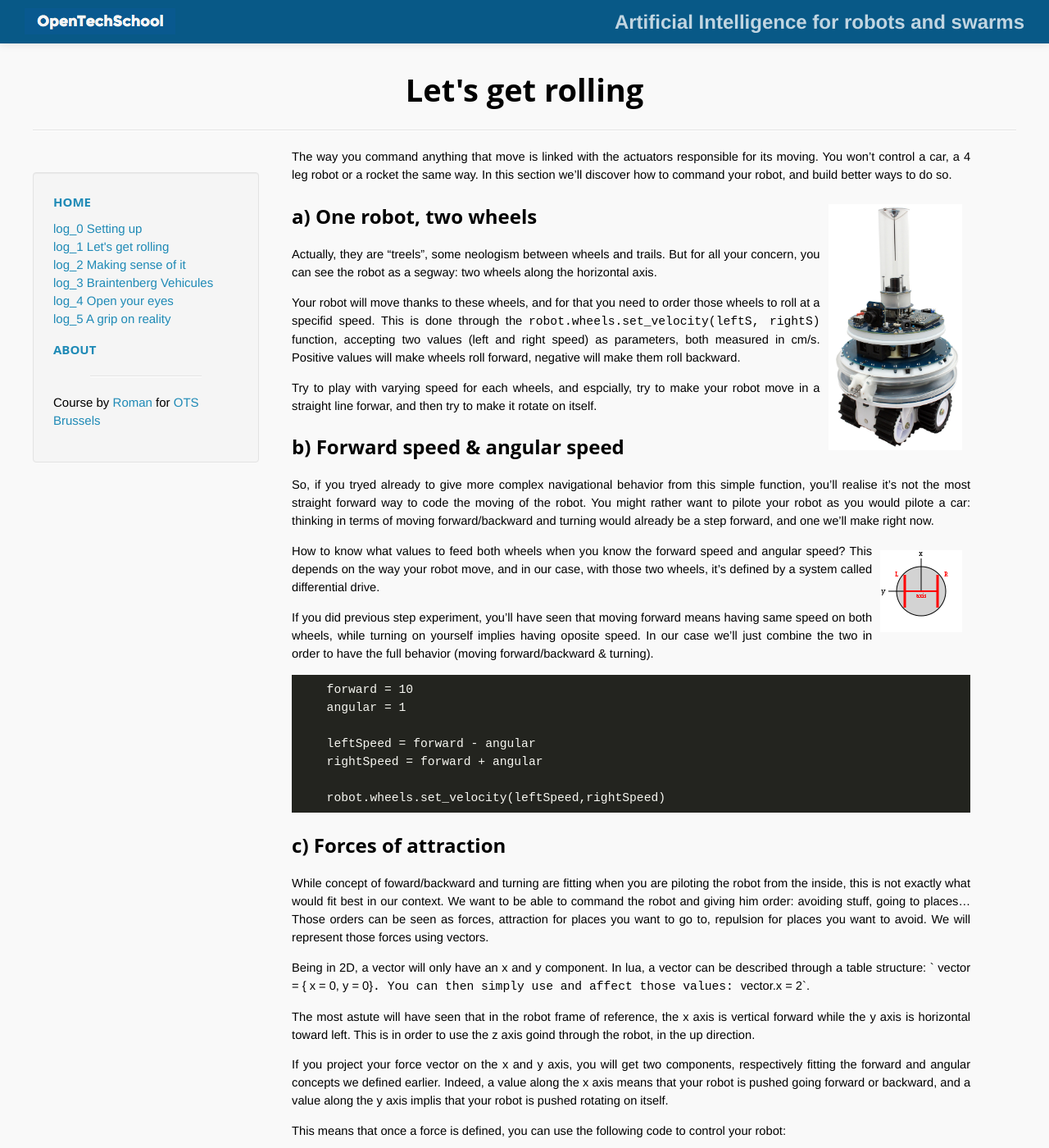
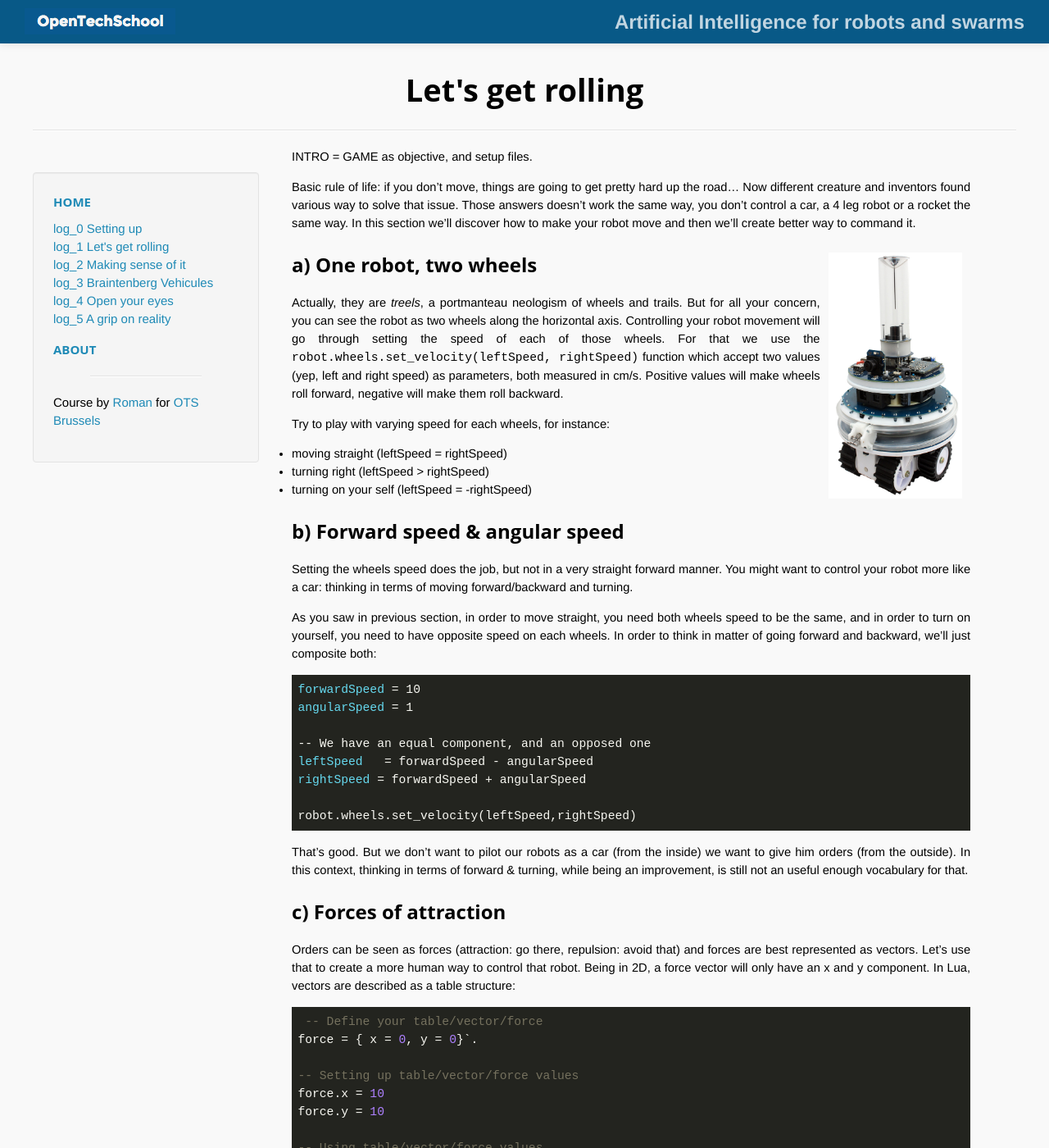
Before and after one commit to OpenTechSchool-Brussels/AI-for-robots-and-swarms, a Jekyll site: the page built from The-first-step.markdown, in a window 1280 px wide and 1400 px high. Shown: the whole window at 82% size. Built offline with Jekyll 4.4.1, drawn with Linux system fonts in a browser that asks for light colours; Markdown is read by kramdown in place of the engine named in the settings; some of the changed text lies outside the part shown.

Commit message:
Update The-first-step.markdown

````diff
--- a/The-first-step.markdown
+++ b/The-first-step.markdown
@@ -4,99 +4,116 @@
 num: 1
 ---
 
-The way you command anything that move is linked with the actuators responsible for its moving. You won't control a car, a 4 leg robot or a rocket the same way. In this section we'll discover how to command your robot, and build better ways to do so.
+INTRO = GAME as objective, and setup files.
+
+Basic rule of life: if you don't move, things are going to get pretty hard up the road... Now different creature and inventors found various way to solve that issue. Those answers doesn't work the same way, you don't control a car, a 4 leg robot or a rocket the same way. In this section we'll discover how to make your robot move and then we'll create better way to command it.
 
 <img src="./assets/marxbot.jpg" alt="picture of the marxbot" style="height:300px; float:right; margin:10px;">
 
 ## a) One robot, two wheels
-Actually, they are "treels", some neologism between wheels and trails. But for all your concern, you can see the robot as a segway: two wheels along the horizontal axis.
+Actually, they are *treels*, a portmanteau neologism of wheels and trails. But for all your concern, you can see the robot as two wheels along the horizontal axis. Controlling your robot movement will go through setting the speed of each of those wheels. For that we use the `robot.wheels.set_velocity(leftSpeed, rightSpeed)` function which accept two values (yep, left and right speed) as parameters, both measured in cm/s. Positive values will make wheels roll forward, negative will make them roll backward.
 
-Your robot will move thanks to these wheels, and for that you need to order those wheels to roll at a specifid speed. This is done through the `robot.wheels.set_velocity(leftS, rightS)` function, accepting two values (left and right speed) as parameters, both measured in cm/s. Positive values will make wheels roll forward, negative will make them roll backward.
+Try to play with varying speed for each wheels, for instance:
 
-Try to play with varying speed for each wheels, and espcially, try to make your robot move in a straight line forwar, and then try to make it rotate on itself.
+* moving straight (leftSpeed = rightSpeed)
+* turning right (leftSpeed > rightSpeed)
+* turning on your self (leftSpeed = -rightSpeed)
 
 ## b) Forward speed & angular speed
-So, if you tryed already to give more complex navigational behavior from this simple function, you'll realise it's not the most straight forward way to code the moving of the robot. You might rather want to pilote your robot as you would pilote a car: thinking in terms of moving forward/backward and turning would already be a step forward, and one we'll make right now.
+Setting the wheels speed does the job, but not in a very straight forward manner. You might want to control your robot more like a car: thinking in terms of moving forward/backward and turning.
+
+As you saw in previous section, in order to move straight, you need both wheels speed to be the same, and in order to turn on yourself, you need to have opposite speed on each wheels. In order to think in matter of going forward and backward, we'll just composite both:
+
+```lua
+forwardSpeed = 10
+angularSpeed = 1
+
+-- We have an equal component, and an opposed one
+leftSpeed   = forwardSpeed - angularSpeed
+rightSpeed = forwardSpeed + angularSpeed
+
+robot.wheels.set_velocity(leftSpeed,rightSpeed)
+```
+
+That's good. But we don't want to pilot our robots as a car (from the inside) we want to give him orders (from the outside). In this context, thinking in terms of forward & turning, while being an improvement, is still not an useful enough vocabulary for that.
+
+
+## c) Forces of attraction
+Orders can be seen as forces (attraction: go there, repulsion: avoid that) and forces are best represented as vectors. Let's use that to create a more human way to control that robot. Being in 2D, a force vector will only have an x and y component. In Lua, vectors are described as a table structure:
+
+```Lua
+ -- Define your table/vector/force
+force = { x = 0, y = 0}`.
+
+-- Setting up table/vector/force values
+force.x = 10
+force.y = 10
+
+-- Using table/vector/force values
+sum = force.x + force.y
+```
 
 <img src="./assets/robot_wheels.png" alt="picture of the differential drive" style="float:right; margin:10px;">
 
-How to know what values to feed both wheels when you know the forward speed and angular speed? This depends on the way your robot move, and in our case, with those two wheels, it's defined by a system called differential drive.
-
-If you did previous step experiment, you'll have seen that moving forward means having same speed on both wheels, while turning on yourself implies having oposite speed. In our case we'll just combine the two in order to have the full behavior (moving forward/backward & turning).
+If you look at the reference on the right, you will see that in order to have a coherent 3D axis, and a z going through the robot in the up direction, we ended up have the x axis vertical forward and the y axis horizontal left. This means that the *force.x* component of the force will impact forward/backward movement (force.x > 0 implies forward movement) and the *force.y* component will impact turning (force.y > 0 implies turning on the left, since the y axis goes toward the left). All in all, here it how it looks like in code:
 
 ```lua
-    forward = 10
-    angular = 1
+force = {x =10, y=5}
 
-    leftSpeed = forward - angular
-    rightSpeed = forward + angular
+ -- The multiplying factors define how strong
+ -- the robot turns and moves forward
+forwardSpeed = force.x * 1.0
+angularSpeed = force.y * 0.3
 
-    robot.wheels.set_velocity(leftSpeed,rightSpeed)
+leftSpeed   = forwardSpeed - angularSpeed
+rightSpeed = forwardSpeed + angularSpeed
+
+robot.wheels.set_velocity(leftSpeed,rightSpeed)
 ```
 
-## c) Forces of attraction
-While concept of foward/backward and turning are fitting when you are piloting the robot from the inside, this is not exactly what would fit best in our context. We want to be able to command the robot and giving him order: avoiding stuff, going to places... Those orders can be seen as forces, attraction for places you want to go to, repulsion for places you want to avoid. We will represent those forces using vectors.
+Not only does this allow for a more human way to control the robot, it's also a very generic way to control it. For instance, when many forces are applied to the robot, you only need to add them before applying the previous snippet of code, how great is that?!
 
-Being in 2D, a vector will only have an x and y component. In lua, a vector can be described through a table structure: ` vector = { x = 0, y = 0}`. You can then simply use and affect those values: `vector.x = 2`.
-
-The most astute will have seen that in the robot frame of reference, the x axis is vertical forward while the y axis is horizontal toward left. This is in order to use the z axis goind through the robot, in the up direction.
-
-If you project your force vector on the x and y axis, you will get two components, respectively fitting the forward and angular concepts we defined earlier. Indeed, a value along the x axis means that your robot is pushed going forward or backward, and a value along the y axis implis that your robot is pushed rotating on itself.
-
-This means that once a force is defined, you can use the following code to control your robot:
-
-
-```lua
-    force = {x =10, y=5}
-
-    forward = force.x * 1.0 -- Those multiplyng factors define how strong
-    angular = force.y * 0.3 -- the robot turns and moves forward
-
-    leftSpeed = forward - angular
-    rightSpeed = forward + angular
-
-    robot.wheels.set_velocity(leftSpeed,rightSpeed)
-```
-
-Once satisfied with the behavior, you can even sum up the previous lines in only one (plus the definition of the force).
-
-Not only does this allow a more human way of controlling the robot, it's also a very generic way to control it. For instance, when many forces are applied to the robot, you only need to add them before applying the previous snippnet of code.
-
-Since it'll be a piece of code we'll reuse a lot and won't change much (if at al), let's make it a function that takes a force as input, and setup the speed of the wheels:
+Since it'll be a piece of code we'll reuse a lot and won't change much (if at all), let's make it a function that takes a force as input, and setup the speed of the wheels:
 
 ```lua
 function speedFromForce(f)
-    kF = 1.0
-    kA = 1.0
+    forwardSpeed = f.x * 1.0
+    angularSpeed = f.y * 0.3
 
-    forward = f.x * kF
-    angular = f.y * kA
-
-    leftSpeed = forward - angular
-    rightSpeed = forward + angular
+    leftSpeed   = forwardSpeed - angularSpeed
+    rightSpeed = forwardSpeed + angularSpeed
 
     robot.wheels.set_velocity(leftSpeed,rightSpeed)
 end
 ```
 
-You could parametrise this function a lot already. On top of using *kF* and *kA* to control the impact of forward and angular force, you might want to only allow forward movement (meaning only positive *forward* value), saturate your speed, or even only allow one speed (so the force only define the direction)...
+You could parametrise this function a lot already. On top of modifying the multiplying factors that controls the impact of forward and angular force, you might want to only allow forward movement (i.e. only positive *forward* value), saturate your speed, or even force a high speed so the force only define the direction...
 
-Armed with this function, we can already create some interesting, if simple, behaviors.
+Armed with this function, we can already create some interesting, if simple, behaviours.
 
 ## d) Random walk
-If artificial intelligent is always artificial, it's not always as intelligent as one might think in advance. Some times randomness is enough, and it's the power of chaos we'll feed on here. You can (and should in the context of our simulaton) access random values in the `robot.random` table. See in the references the many possibilities, but the one we'll be starting with is the `robot.random.uniform(min,max)` function, which will randomly chose a number between the min and max parameter.
+If artificial intelligent is always artificial, it's not always as intelligent as one might think in advance. Some times randomness is enough.
 
-A random walk is a common mean of exploiting an area. While randomness is something you use, it's not always a straight use. Try to put random values for the speed of your wheels and you'll see what I mean. In our case, we'll force the robot to move forward but in any direction he wants. For that, we want a force that is always of amplitude 1, and with an angle between -Pi/2 and Pi/2. Ahhh, trigonometry, between that and banging your head on your desk...
+We'll tap in the power of chaos to let our robot explore the arena in a suitable way. You can (and should, in the context of our simulation) access random values through the `robot.random` table. See in the references the many possibilities, but the one we'll be starting with is the `robot.random.uniform(min,max)` function, which will randomly chose a number between the min and max parameter.
 
-Actually, not that hard. We'll be using the `math` library for everything math related. Such a fitting name for the library.
+A random walk is a common way of exploring an area. While randomness is something you use, it's not always a straight use. Try to put random values for the speed of your wheels and you'll see what I mean. In our case, while we'll have random direction, we'll force the robot to move forward and at a constant speed. Try to process what could mean each part of previous sentence in terms of code.
+
+Since we'll guide the robot, we'll use a force. A constant speed means that our random force will always have the same amplitude. A random direction means that it can be between -pi & pi. Only moving forward means that we restrict angles that would make the robot go backward, which leaves us with the [-pi/2, pi/2] range.
+
+Now, how on hell can you create a vector not based on x & y componant, but defined by an amplitude and a vector? Through the magic of trigonometry. If we use k for amplitude and a for angle: `vec = {x = k * math.cos(a), y = k * math.sin(a) }`
+
+Try to think on how to bring together all those Lego bricks to get the random walk of your dreams. If you're curious, below is a proposed solution:
 
 ```lua
-    angle = robot.random.uniform(- math.pi/2, math.pi/2)
-    randForce = {x = 35 * math.cos(angle), y = 35 * math.sin(angle) }
-    speedFromForce(randForce)
+angle = robot.random.uniform(- math.pi/2, math.pi/2)
+
+randForce = {x = 35 * math.cos(angle),
+                     y = 35 * math.sin(angle) }
+
+speedFromForce(randForce)
 ```
 
-One could even make a function out of it that returns a vector (as a table):
+Since this will be super useful, let's make a function out of it in order to have a cleaner code. It take a power parameter in input, and returns a vector (as a table):
 
 ```lua
 function randForce(val)
@@ -106,8 +123,7 @@
 end
 ```
 
-In order to use it, just call it and affect the return value to a table `f = randForce(35)`.
+In order to use it, just call it and affect the return value to a table `f = randForce(35)` or even quicker: `speedFromForce( randForce(35) )`.
 
 ## e) ==Fog of war==
-No luck Mario, your princess is in another castle... This part will be done for the next workshop!
-This section's Game: covering arena as best as you can.
+Ok, not yet a game here, will need to work on that, and shift a bit this part (specially the intro) to create a bigger motivation toward achieving the task in the game.
````
